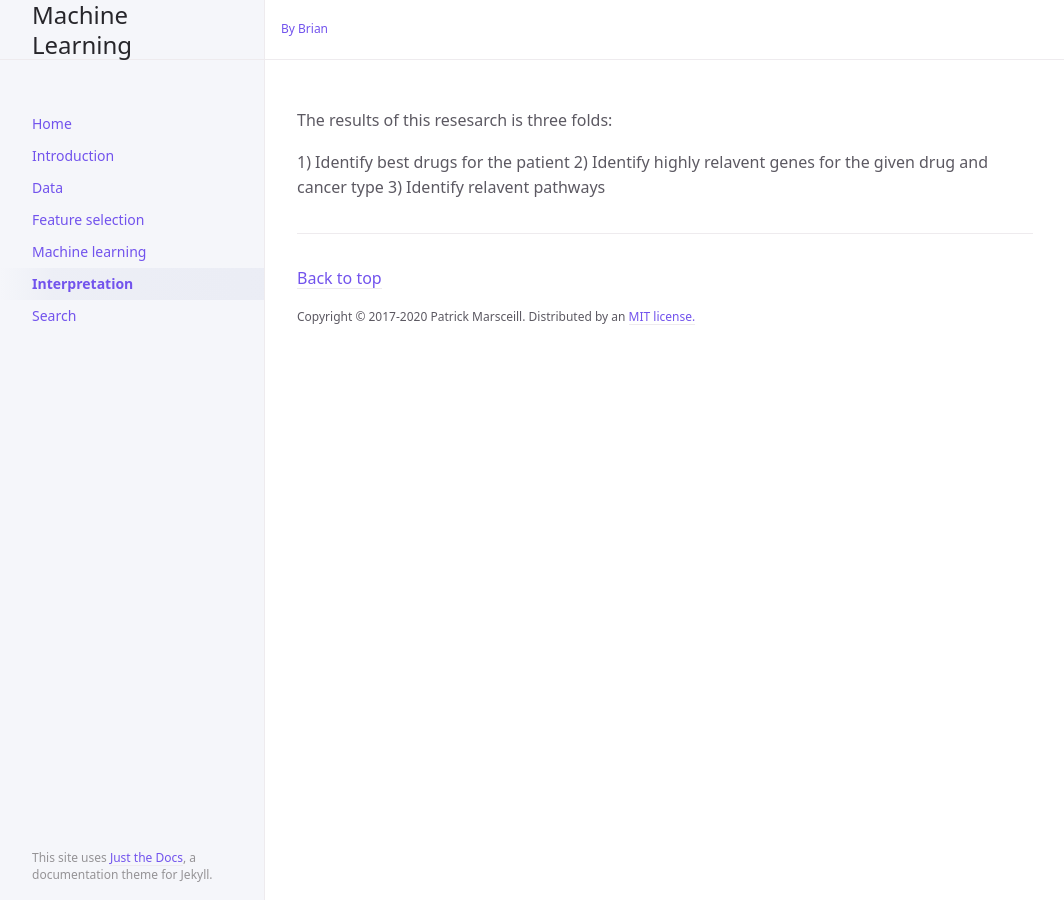
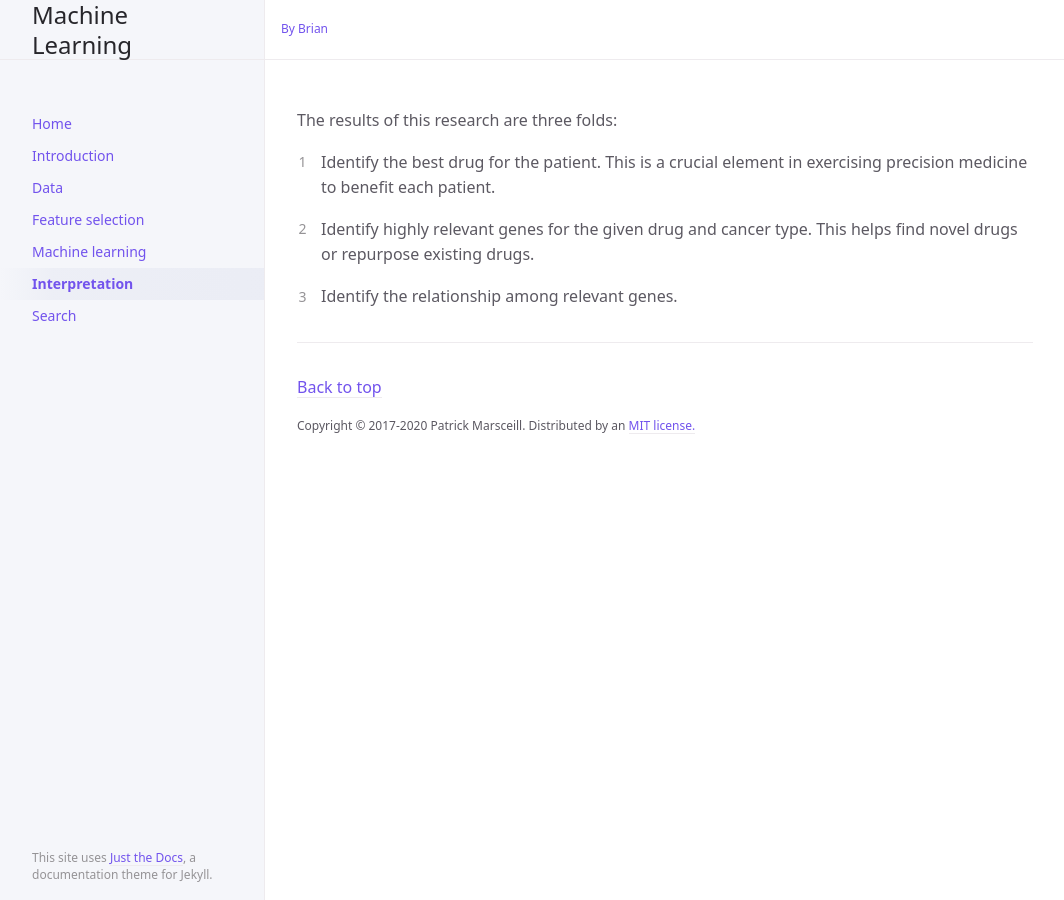
Before and after one commit to briankimstudio/drp, a Jekyll site: the page built from docs/interpretation.md, in a window 1280 px wide. Shown: the whole page, without its empty margins (107-1171 px from the left). Built offline with Jekyll 4.4.1, drawn with Linux system fonts in a browser that asks for light colours.

Commit message:
interpretation

```diff
--- a/docs/interpretation.md
+++ b/docs/interpretation.md
@@ -4,8 +4,12 @@ title: Interpretation
 nav_order: 5
 ---
 
-The results of this resesarch is three folds:
+The results of this research are three folds:
 
-1) Identify best drugs for the patient
-2) Identify highly relavent genes for the given drug and cancer type
-3) Identify relavent pathways
+1. Identify the best drug for the patient.
+   This is a crucial element in exercising precision medicine to benefit each patient.
+
+2. Identify highly relevant genes for the given drug and cancer type.
+   This helps find novel drugs or repurpose existing drugs.
+
+3. Identify the relationship among relevant genes.
```
